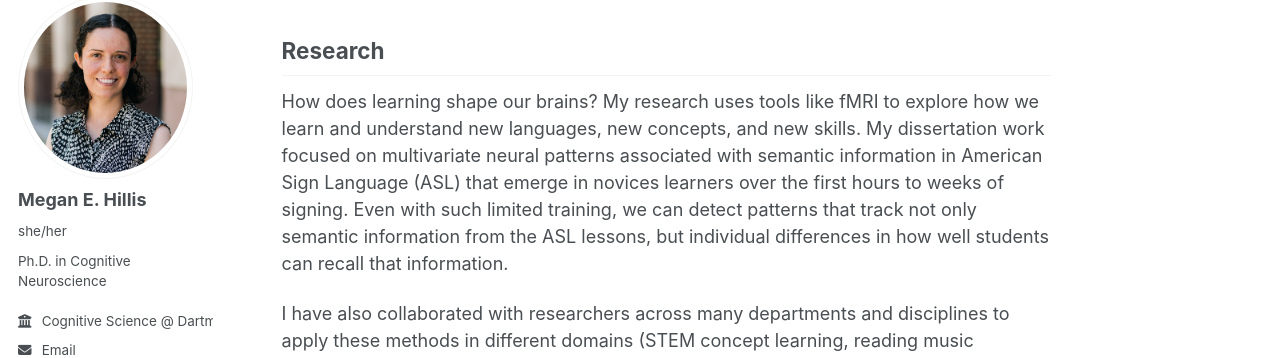
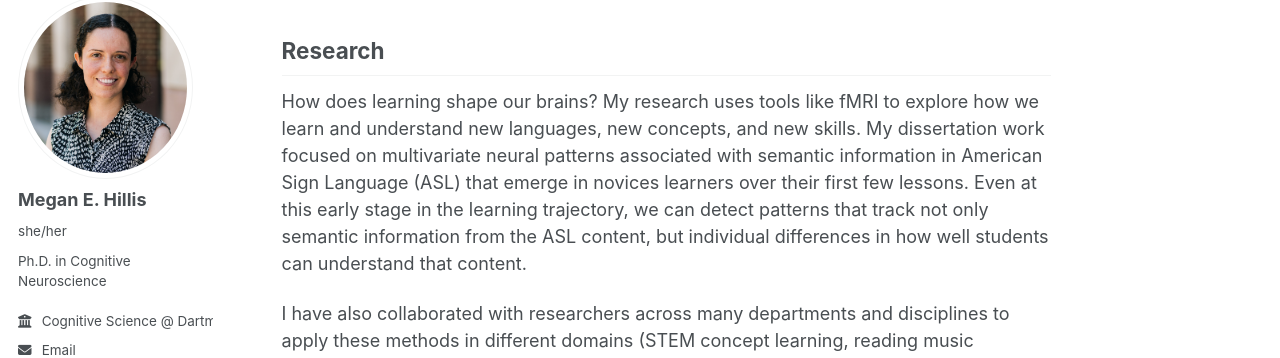
Before and after one commit to megan-hillis/megan-hillis.github.io, a Jekyll site: the page built from _pages/about.md, in a window 1280 px wide and 1306 px high. Shown: the part 121-479 px from the top of the window. Built offline with Jekyll 4.4.1, drawn with Linux system fonts in a browser that asks for light colours; some web fonts are replaced.

Commit message:
Update about.md

```diff
--- a/_pages/about.md
+++ b/_pages/about.md
@@ -6,7 +6,7 @@ redirect_from:
   - /about.html
 ---
 ## Research
-How does learning shape our brains? My research uses tools like fMRI to explore how we learn and understand new languages, new concepts, and new skills. My dissertation work focused on multivariate neural patterns associated with semantic information in American Sign Language (ASL) that emerge in novices learners over the first hours to weeks of signing. Even with such limited training, we can detect patterns that track not only semantic information from the ASL lessons, but individual differences in how well students can recall that information.
+How does learning shape our brains? My research uses tools like fMRI to explore how we learn and understand new languages, new concepts, and new skills. My dissertation work focused on multivariate neural patterns associated with semantic information in American Sign Language (ASL) that emerge in novices learners over their first few lessons. Even at this early stage in the learning trajectory, we can detect patterns that track not only semantic information from the ASL content, but individual differences in how well students can understand that content.
 
 I have also collaborated with researchers across many departments and disciplines to apply these methods in different domains (STEM concept learning, reading music notation, dance), and sensing modalities (e.g. mobile biosensing including EEG, EDA, video).
 
```
